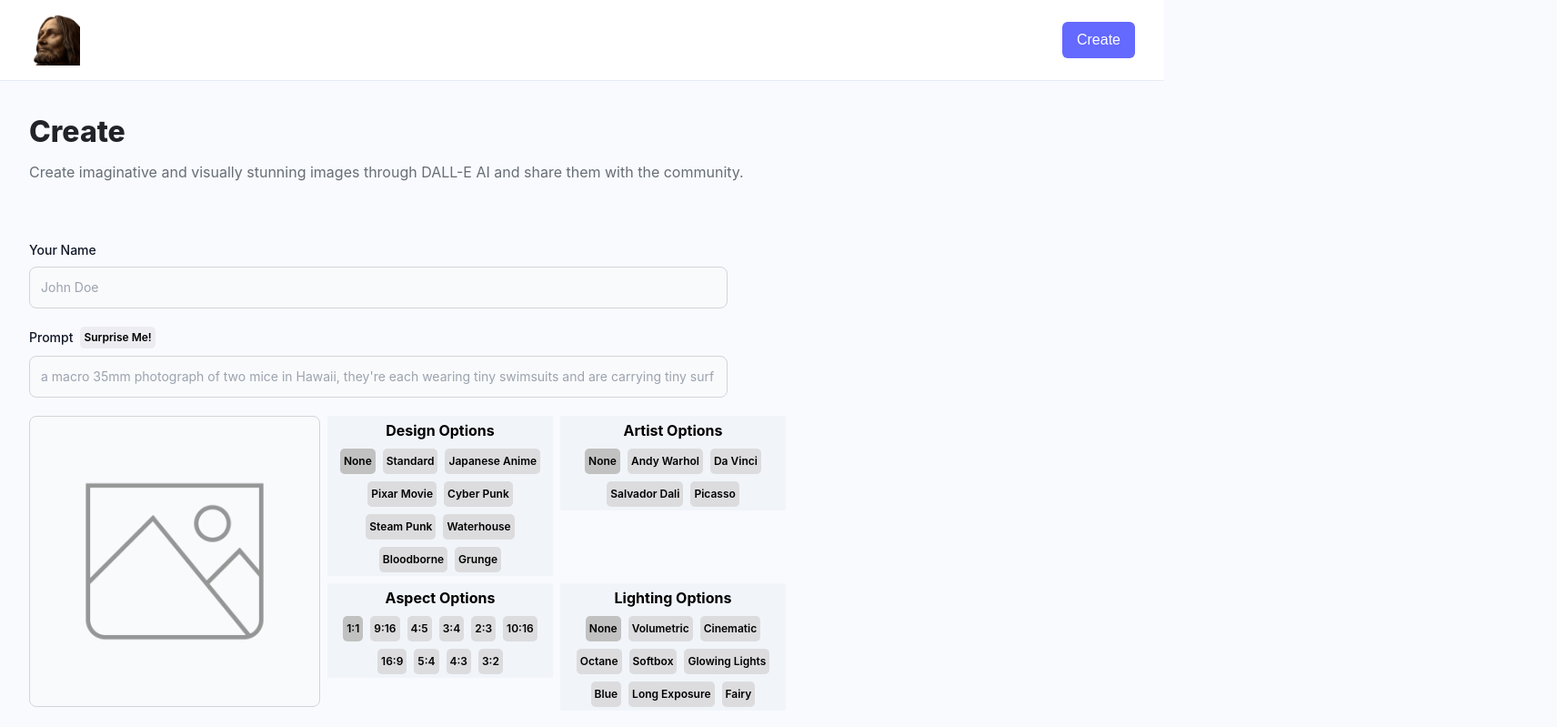
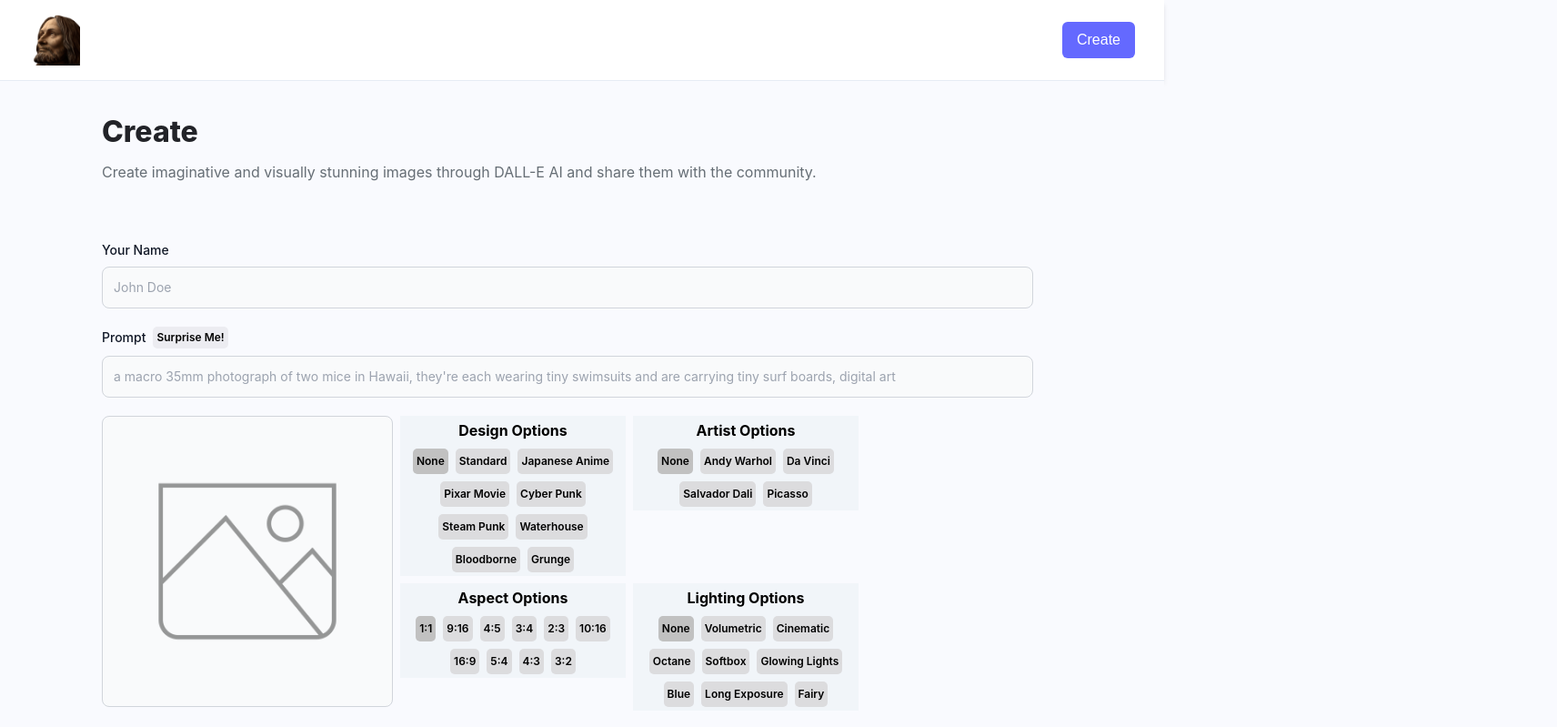
Before and after one commit to WilsonGomez-prog/AIVinci-project, a React (Vite) app in the folder client/: page /create-post in a window 1280 px wide. Shown: the top 799 px of the page at 91% size, 1712 px wide, since content can reach past the window. Built offline with nearby package versions, Linux system fonts and the light colour scheme; a web font is replaced by a local one.

Commit message:
Fixing some styles and adding a screen size.

```diff
--- a/client/src/pages/CreatePost.tsx
+++ b/client/src/pages/CreatePost.tsx
@@ -136,23 +136,23 @@ const CreatePost = () => {
   }
 
   return (
-    <section>
+    <section className='lg:max-4k:pl-20'>
       <div>
         <h1 className='font-extrabold text-[#222328] text-[32px]'>Create</h1>
         <p className='mt-2 text-[#666e75] text-[16px] max-w[500px]'> Create imaginative and visually stunning images through DALL-E AI and share them with the community.</p>
       </div>
 
-      <form className='mt-16 max-w-3xl max-h-52' onSubmit={(e) => { handleSubmit(e) }}>
+      <form className='mt-16 max-w-5xl max-h-52' onSubmit={(e) => { handleSubmit(e) }}>
         <div className='flex flex-col gap-5'>
           {
             Object.keys(form).filter(key => key !== "photo").map((key: string) => (
               <FormField key={key} labelName={getLabelNameForField(key)} type="text" name={key} placeholder={getPlaceholderForField(key)} value={form[key as keyof IForm]} handleChange={handleChange} isSurpriseMe={key === "prompt"} handleSurpriseMe={handleSurpriseMe} />
             ))
           }
-          <div className='flex flex-col items-center flex-wrap gap-2 max-w-md md:items-start lg:max-2xl:flex-row lg:max-2xl:w-max lg:max-2xl:max-w-7xl md:justify-start md:w-6xl lg:justify-start lg:w-6xl xl:justify-start xl:w-6xl '>
+          <div className='flex flex-row sm:max-md:flex-col items-center flex-wrap gap-2 max-w-4xl md:items-start lg:max-4k:flex-row lg:max-4k:min-w-[100rem]'>
             {/* flex flex-col lg:max-2xl:flex-row lg:max-2xl:justify-start lg:max2xl:w-3xl items-center flex-wrap gap-2 max-w-md AHORA*/}
             {/*flex flex-row  xs:max-md:flex-col xs:max-md:items-center flex-wrap gap-2 w-3xl xs:max-md:max-w-md ANTES*/}
-            <div className='relative bg-gray-50 border border-gray-300 text-gray-900 text-sm rounded-lg focus:ring-blue-500 focus:border-blue-500 md:max-2xl:w-80 h-80 p-30 flex justify-center items-center'>
+            <div className='relative bg-gray-50 border border-gray-300 text-gray-900 text-sm rounded-lg focus:ring-blue-500 focus:border-blue-500 md:max-4k:w-80 h-80 p-30 flex justify-center items-center'>
               {
                 form.photo ? (
                   <img src={form.photo} alt={form.prompt} className='w-full h-full object-contain' />
@@ -170,7 +170,7 @@ const CreatePost = () => {
               }
             </div>
 
-            <div className='flex flex-row flex-wrap gap-2 xs:max-sm:justify-center w-full md:max-2xl:w-[32rem]'>
+            <div className='flex flex-row justify-start flex-wrap gap-2 xs:max-sm:justify-center w-full md:max-4k:w-[32rem]'>
               <PromptOptionsSection options={designOptions} name={"Design"} filter={"None"} handleFilterChange={handleDesignFilterChange} />
               <PromptOptionsSection options={artistOptions} name={"Artist"} filter={"None"} handleFilterChange={handleArtistFilterChange} />
               <PromptOptionsSection options={aspectRatioOptions} name={"Aspect"} filter={"1:1"} handleFilterChange={handleAspectFilterChange} />
--- a/client/tailwind.config.cjs
+++ b/client/tailwind.config.cjs
@@ -6,6 +6,7 @@ module.exports = {
     extend: {
       screens: {
         xs: '480px',
+        '4k': '2560px'
       },
       fontFamily: {
         inter: ['Inter var', 'sans-serif'],
```
Also changed, not shown: client/vite.config.ts.timestamp-1675907401589.mjs (added, +10 -0 lines).
